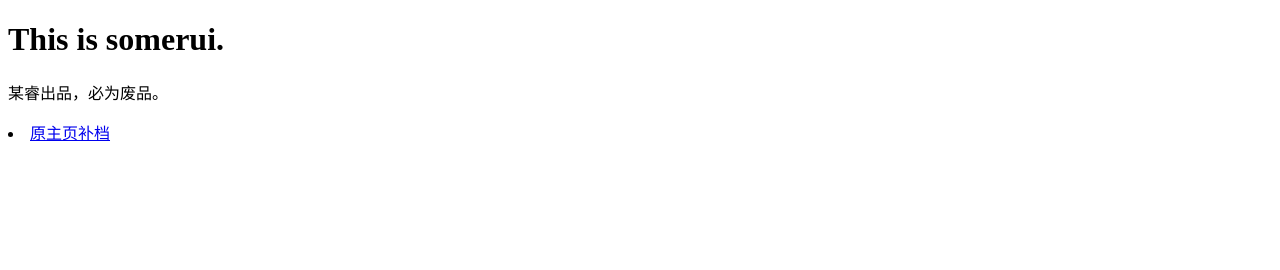
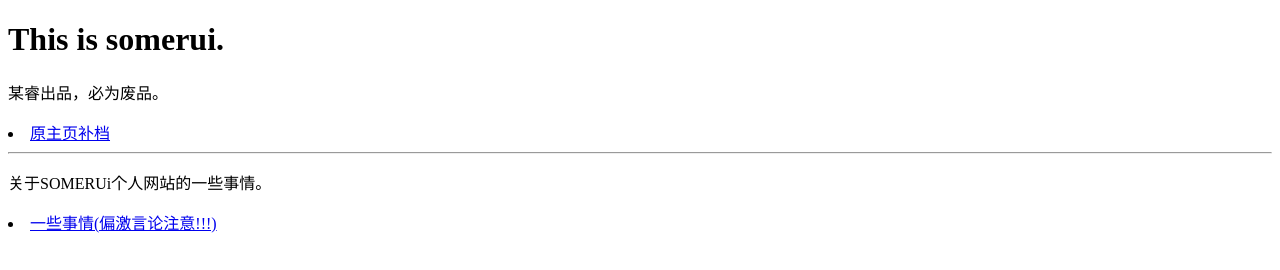
Before and after one commit to somerui/somerui.github.io, a plain HTML site: page index.html in a window 1280 px wide. Drawn offline with Linux system fonts and the light colour scheme.

Commit message:
Update index.html

```diff
--- a/index.html
+++ b/index.html
@@ -8,8 +8,11 @@
 
 <h1>This is somerui.</h1>
 <p>某睿出品，必为废品。</p>
+
 <li><a href="https://somerui.github.io/index_1.html" target="_blank">原主页补档</a></li>
-
+<hr>
+  <p>关于SOMERUi个人网站的一些事情。</p>
+  <li><a href="https://github.com/somerui/somerui.github.io/issues/1" target="_blank">一些事情(偏激言论注意!!!)</a></li>
 
 </body>
 </html>
```
